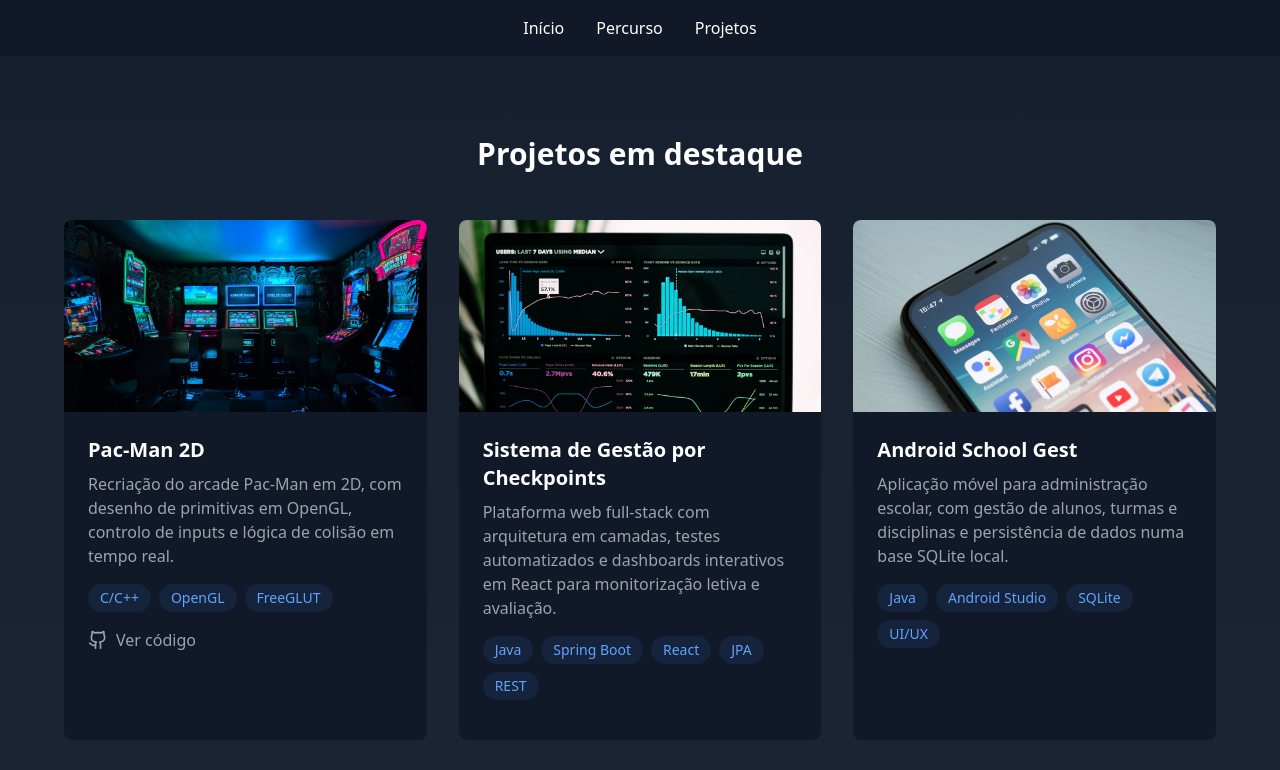
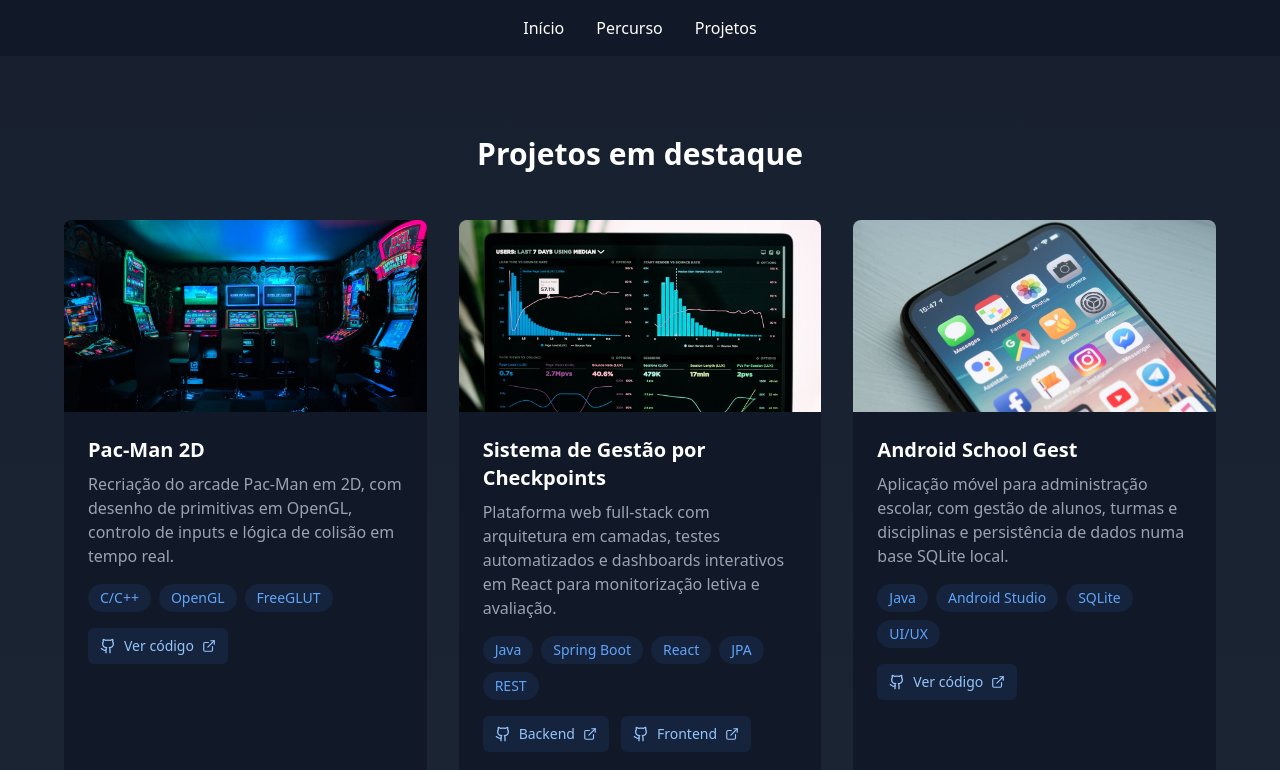
Before and after one commit to nunofernandes2000/Portfolio, a React (Vite) app: page /projects in a window 1280 px wide. Shown: the top 770 px of the page. Built offline with nearby package versions, Linux system fonts and the light colour scheme.

Commit message:
feat(projects): add repository links to project cards

```diff
--- a/src/components/ProjectCard.tsx
+++ b/src/components/ProjectCard.tsx
@@ -1,14 +1,19 @@
-import { Github } from 'lucide-react';
+import { ExternalLink, Github } from 'lucide-react';
+
+interface ProjectLink {
+  label: string;
+  href: string;
+}
 
 interface ProjectCardProps {
   title: string;
   description: string;
   image: string;
-  github?: string;
+  links: ProjectLink[];
   tags: string[];
 }
 
-export function ProjectCard({ title, description, image, github, tags }: ProjectCardProps) {
+export function ProjectCard({ title, description, image, links, tags }: ProjectCardProps) {
   return (
     <div className="bg-gray-900 rounded-lg overflow-hidden transition-transform hover:-translate-y-2">
       <img
@@ -29,17 +34,21 @@ export function ProjectCard({ title, description, image, github, tags }: Project
             </span>
           ))}
         </div>
-        {github && (
-          <div className="flex gap-4">
+        <div className="flex flex-wrap gap-3">
+          {links.map((link) => (
             <a
-              href={github}
-              className="flex items-center gap-2 text-gray-400 hover:text-white transition-colors"
+              key={link.href}
+              href={link.href}
+              target="_blank"
+              rel="noreferrer"
+              className="inline-flex items-center gap-2 rounded-md bg-blue-500/10 px-3 py-2 text-sm font-medium text-blue-300 transition-colors hover:bg-blue-500 hover:text-white focus:outline-none focus:ring-2 focus:ring-blue-400"
             >
-              <Github className="w-5 h-5" />
-              <span>Ver código</span>
+              <Github className="h-4 w-4" />
+              <span>{link.label}</span>
+              <ExternalLink className="h-3.5 w-3.5" />
             </a>
-          </div>
-        )}
+          ))}
+        </div>
       </div>
     </div>
   );
--- a/src/pages/Projects.tsx
+++ b/src/pages/Projects.tsx
@@ -11,31 +11,38 @@ export function Projects() {
       title: "Pac-Man 2D",
       description: "Recriação do arcade Pac-Man em 2D, com desenho de primitivas em OpenGL, controlo de inputs e lógica de colisão em tempo real.",
       image: pacmanImage,
-      github: "https://github.com/nunofernandes2000/Paint",
+      links: [{ label: "Ver código", href: "https://github.com/nunofernandes2000/Paint" }],
       tags: ["C/C++", "OpenGL", "FreeGLUT"]
     },
     {
       title: "Sistema de Gestão por Checkpoints",
       description: "Plataforma web full-stack com arquitetura em camadas, testes automatizados e dashboards interativos em React para monitorização letiva e avaliação.",
       image: checkpointsImage,
+      links: [
+        { label: "Backend", href: "https://github.com/nunofernandes2000/spring" },
+        { label: "Frontend", href: "https://github.com/nunofernandes2000/react" }
+      ],
       tags: ["Java", "Spring Boot", "React", "JPA", "REST"]
     },
     {
       title: "Android School Gest",
       description: "Aplicação móvel para administração escolar, com gestão de alunos, turmas e disciplinas e persistência de dados numa base SQLite local.",
       image: schoolGestImage,
+      links: [{ label: "Ver código", href: "https://github.com/nunofernandes2000/Android_School_Gest" }],
       tags: ["Java", "Android Studio", "SQLite", "UI/UX"]
     },
     {
       title: "SOD GuessGame",
       description: "Sistema cliente-servidor distribuído, com sockets TCP/IP, tratamento concorrente de ligações e sincronização de estados multijogador.",
       image: guessGameImage,
+      links: [{ label: "Ver código", href: "https://github.com/nunofernandes2000/SOD_GUESSGAME_PROJETO" }],
       tags: ["Java", "Sockets", "TCP/IP", "Multithreading"]
     },
     {
       title: "Censos App Android",
       description: "Aplicação nativa Android para recolha, validação e tratamento estatístico de dados de inquéritos censitários.",
       image: censosImage,
+      links: [{ label: "Ver código", href: "https://github.com/nunofernandes2000/Censos_App-Android-Studio" }],
       tags: ["Java", "Android Studio", "SQLite", "UI/UX"]
     }
   ];
```
